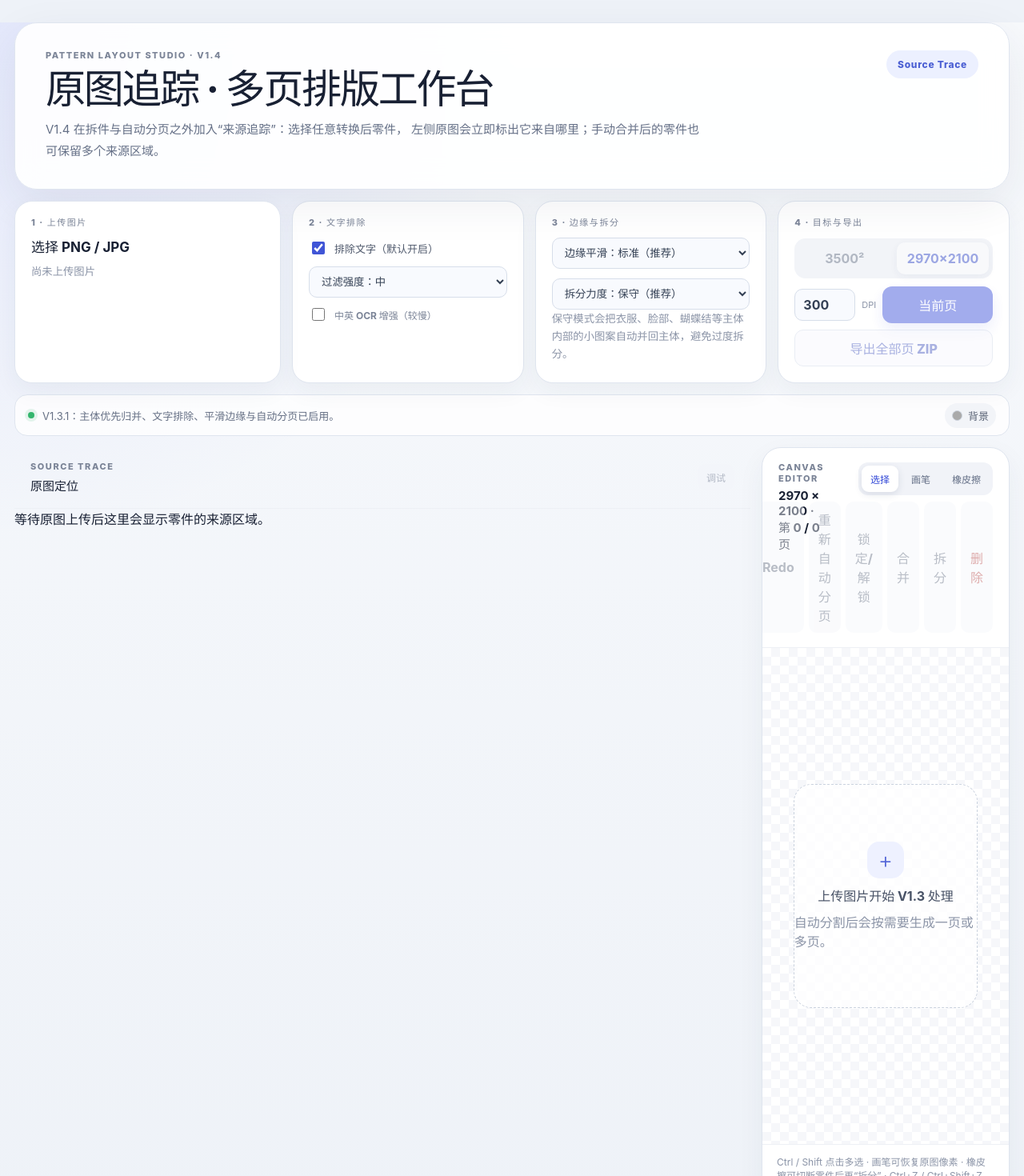
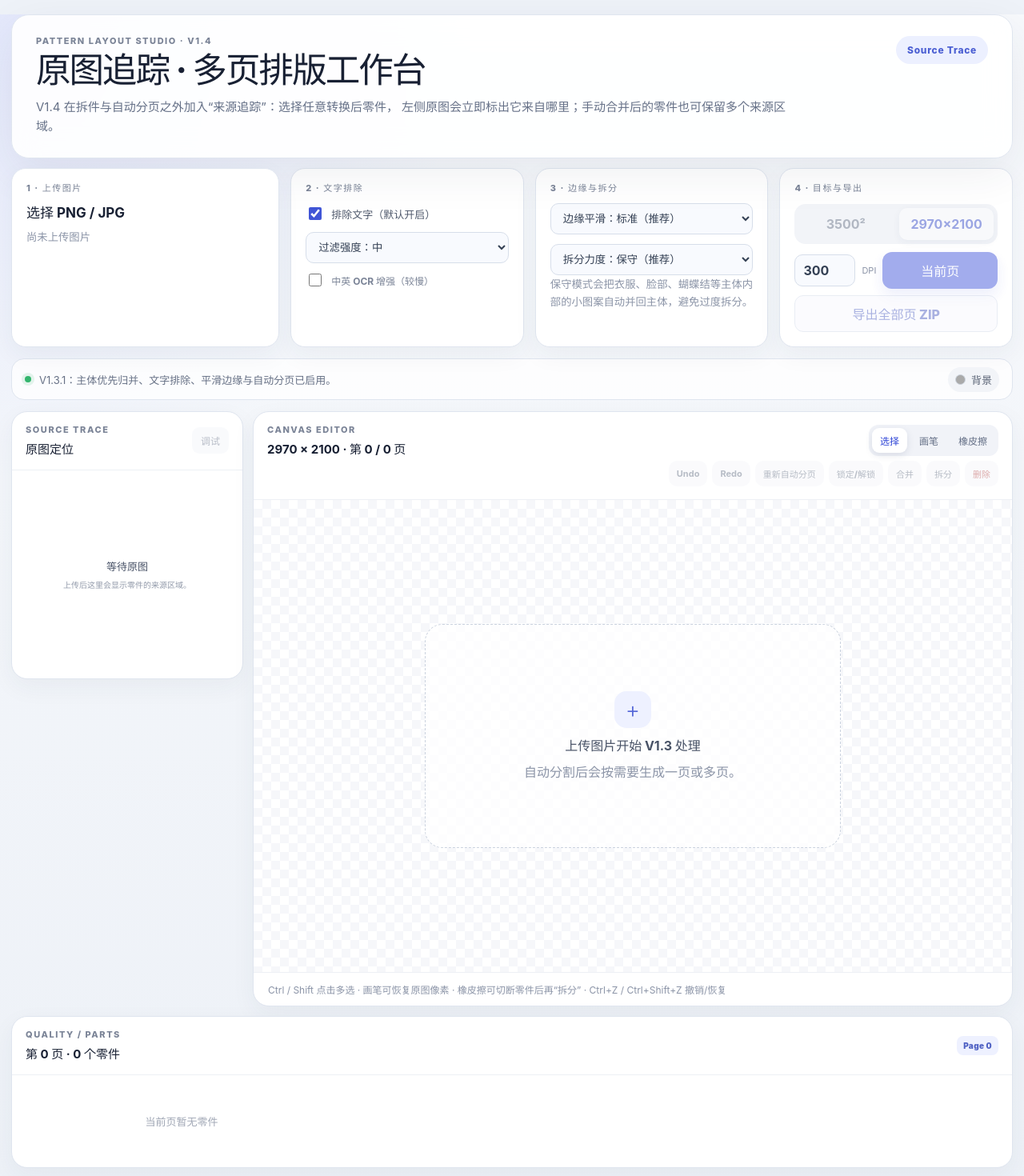
Before and after one commit to invoidstar/pattern-layout-studio, a React (Vite) app: page / in a window 1280 px wide. Shown: the top 1470 px of the page at 80% size. Built offline with nearby package versions, Linux system fonts and the light colour scheme.

Commit message:
Refresh V1.4 three-column source trace UI

```diff
--- a/src/style.css
+++ b/src/style.css
@@ -210,3 +210,110 @@ footer{display:flex;justify-content:space-between;gap:16px;padding:18px 4px 0;co
   .page-nav{margin-top:10px}
   .secondary-export{margin-top:10px}
 }
+
+/* V1.4 source trace + workspace refresh */
+.v14-shell{width:min(1720px,calc(100% - 28px));margin-top:18px}
+.v14-shell .hero{padding:26px 30px;border-radius:22px}
+.v14-shell .hero h1{font-size:clamp(30px,3.4vw,46px);margin-top:8px}
+.v14-shell .hero p{max-width:940px;line-height:1.65}
+.v14-shell .control-grid{margin-top:12px}
+.v14-shell .upload-card,.v14-shell .control-card{min-height:136px;border-radius:18px;padding:18px}
+
+.v14-workspace{
+  display:grid;
+  grid-template-columns:300px minmax(520px,1fr) 330px;
+  gap:12px;
+  align-items:start
+}
+.source-panel,.v14-workspace .canvas-panel,.v14-workspace .parts-panel{
+  min-width:0;border:1px solid #dfe5ef;border-radius:20px;background:#fff;overflow:hidden;
+  box-shadow:0 10px 30px rgba(38,51,77,.05)
+}
+.source-panel,.v14-workspace .parts-panel{max-height:790px;display:flex;flex-direction:column}
+.source-heading{padding:16px 16px 13px}
+.source-preview-wrap{padding:12px 12px 8px;background:#f7f9fc}
+.source-image-wrap{
+  position:relative;width:100%;overflow:hidden;border:1px solid #d9e0ea;border-radius:12px;
+  background:#fff;box-shadow:0 6px 18px rgba(37,48,72,.08)
+}
+.source-image-wrap>img{display:block;width:100%;height:100%;object-fit:contain;margin:0;border:0}
+.source-box{
+  position:absolute;z-index:2;padding:0;border:1.5px solid rgba(75,91,170,.42);
+  background:rgba(79,98,205,.055);border-radius:3px;min-width:2px;min-height:2px
+}
+.source-box:hover{border-color:#5268dc;background:rgba(82,104,220,.12)}
+.source-box.active{
+  z-index:4;border:2px solid #3157d7;background:rgba(49,87,215,.12);
+  box-shadow:0 0 0 2px rgba(255,255,255,.9),0 0 0 4px rgba(49,87,215,.24)
+}
+.source-box span{
+  position:absolute;left:2px;top:2px;display:grid;place-items:center;min-width:17px;height:17px;padding:0 4px;
+  border-radius:5px;background:#3157d7;color:#fff;font-size:9px;font-weight:900;line-height:1
+}
+.source-meta{
+  display:grid;grid-template-columns:1fr 1fr;gap:7px;padding:9px 12px;border-bottom:1px solid #edf0f5
+}
+.source-meta div{padding:8px 9px;border-radius:10px;background:#f7f8fb}
+.source-meta span{display:block;color:#929aab;font-size:9px;font-weight:800;letter-spacing:.04em}
+.source-meta strong{display:block;margin-top:3px;color:#3c465b;font-size:11px}
+.source-selection{padding:11px 12px;border-bottom:1px solid #edf0f5}
+.source-selection p{margin:0;color:#8b94a7;font-size:11px;line-height:1.6}
+.source-selection-title{display:flex;align-items:flex-start;justify-content:space-between;gap:8px;margin-bottom:8px}
+.source-selection-title strong{font-size:12px;color:#344054}
+.source-selection-title span{font-size:9px;color:#7c8699;background:#f1f3f8;padding:4px 6px;border-radius:7px}
+.source-region-list{display:flex;flex-direction:column;gap:5px;max-height:132px;overflow:auto}
+.source-region-list div{
+  display:grid;grid-template-columns:20px 1fr auto;align-items:center;gap:6px;padding:6px 7px;
+  border-radius:8px;background:#f8f9fc;color:#6e788b;font-size:9px
+}
+.source-region-list b{display:grid;place-items:center;width:18px;height:18px;border-radius:5px;background:#e9edff;color:#4056c9}
+.source-region-list em{font-style:normal;color:#4f596b;font-weight:700}
+.source-empty{min-height:260px;display:flex;flex-direction:column;align-items:center;justify-content:center;gap:6px;padding:20px;color:#929aaa}
+.source-empty strong{color:#4c566a;font-size:13px}.source-empty span{font-size:10px}
+.source-debug-grid{grid-template-columns:1fr;overflow:auto;padding:9px;max-height:330px}
+.source-debug-grid img{height:130px}
+
+.v14-workspace .canvas-panel{min-height:720px}
+.v14-workspace .canvas-stage{min-height:590px;padding:18px}
+.v14-workspace .editor-canvas{max-height:610px}
+.v14-workspace .panel-heading{padding:16px 17px}
+.v14-workspace .editor-tools{max-width:76%;gap:6px}
+.v14-workspace .toolbar{flex-wrap:wrap;justify-content:flex-end}
+.v14-workspace .toolbar button{padding:8px 10px;font-size:11px}
+.v14-workspace .tool-group button{padding:7px 10px}
+
+.panel-page-badge{
+  align-self:center;padding:6px 8px;border-radius:8px;background:#eef1ff;color:#5062c4;
+  font-size:10px;font-weight:900;letter-spacing:.03em
+}
+.v14-workspace .quality-panel{grid-template-columns:repeat(2,minmax(0,1fr));padding:9px;gap:6px}
+.v14-workspace .quality-panel div{padding:8px}
+.v14-workspace .parts-list{padding:8px}
+.v14-workspace .part-row{grid-template-columns:48px 1fr auto;padding:7px;gap:8px;border-radius:11px}
+.v14-workspace .part-row img{width:48px;height:48px;border-radius:8px}
+.v14-workspace .part-row small{font-size:9px;line-height:1.4}
+.v14-workspace .part-row em{font-size:8px}
+
+@media (max-width:1380px){
+  .v14-workspace{grid-template-columns:290px minmax(0,1fr)}
+  .v14-workspace .parts-panel{grid-column:1/-1;max-height:470px}
+  .v14-workspace .parts-list{display:grid;grid-template-columns:repeat(3,minmax(0,1fr));gap:5px}
+}
+@media (max-width:980px){
+  .v14-workspace{grid-template-columns:1fr}
+  .source-panel,.v14-workspace .parts-panel{max-height:none}
+  .source-panel{position:static}
+  .source-preview-wrap{max-width:520px;width:100%;margin:0 auto}
+  .source-debug-grid{grid-template-columns:1fr 1fr;max-height:none}
+  .v14-workspace .parts-panel{grid-column:auto}
+  .v14-workspace .parts-list{grid-template-columns:repeat(2,minmax(0,1fr))}
+  .v14-workspace .editor-tools{max-width:100%}
+}
+@media (max-width:680px){
+  .v14-shell{width:calc(100% - 16px);margin-top:8px}
+  .v14-shell .hero{padding:20px}
+  .v14-workspace .parts-list{grid-template-columns:1fr}
+  .source-debug-grid{grid-template-columns:1fr}
+  .source-meta{grid-template-columns:1fr 1fr}
+  .source-selection-title{flex-direction:column}
+}
```
